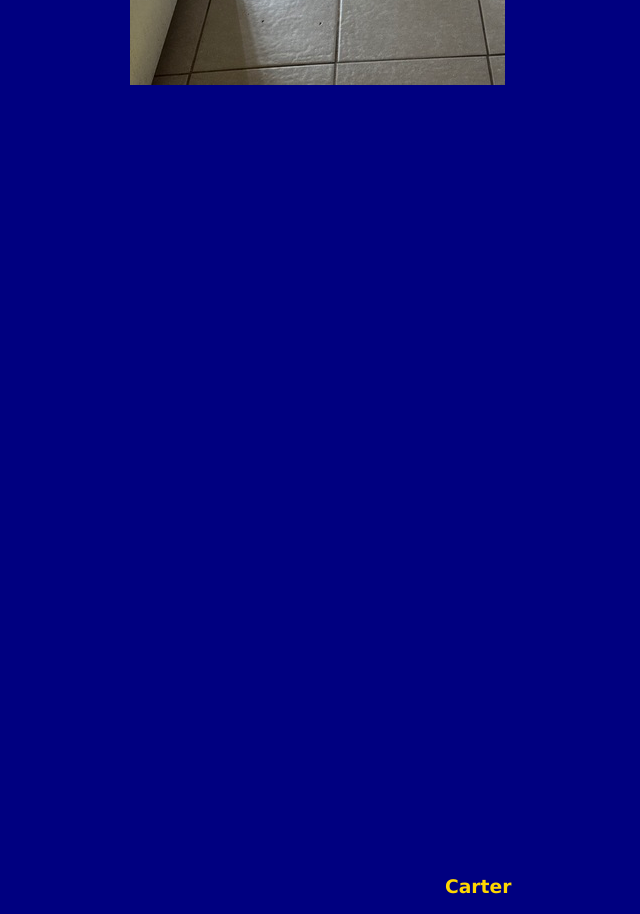
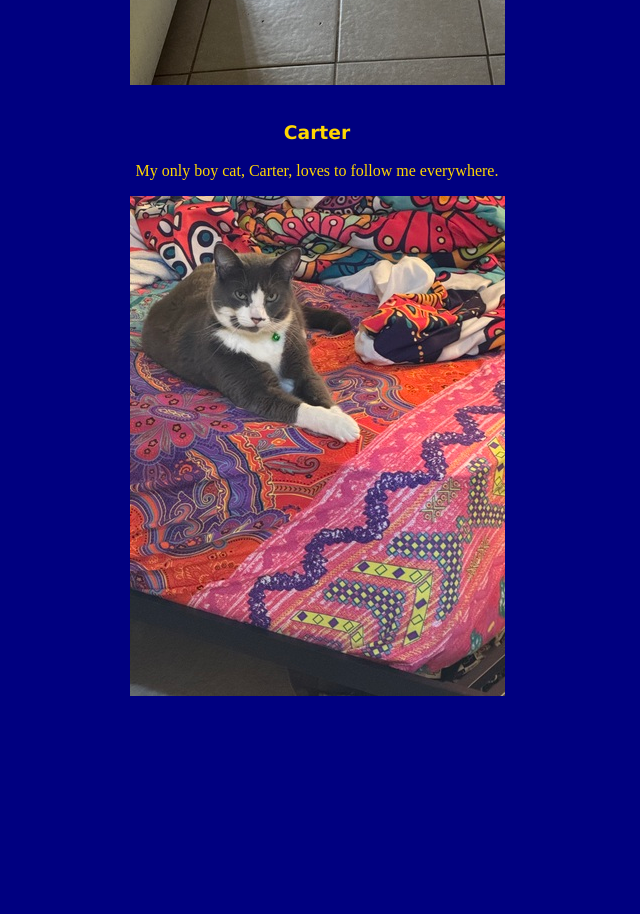
Before and after one commit to afry4321/webdev_project2, a plain HTML site: page my_pets.html in a window 1280 px wide. Shown: the part 1320-2234 px from the top of the page, without its empty margins (323-963 px from the left). Drawn offline with Linux system fonts and the light colour scheme.

Commit message:
Updated Carter's pic in style.css
I corrected the margining and alignment on Carter's pic in style.css.

```diff
--- a/css/style.css
+++ b/css/style.css
@@ -100,8 +100,7 @@ nav ul li a:hover {
 }
 
 #carter {
-  margin: 30% 30% 30% 30%;
-  padding: 30% 30% 30% 30%;
+  margin-top: 2.5%;
   justify-content: center;
   text-align: center;
 }
```
